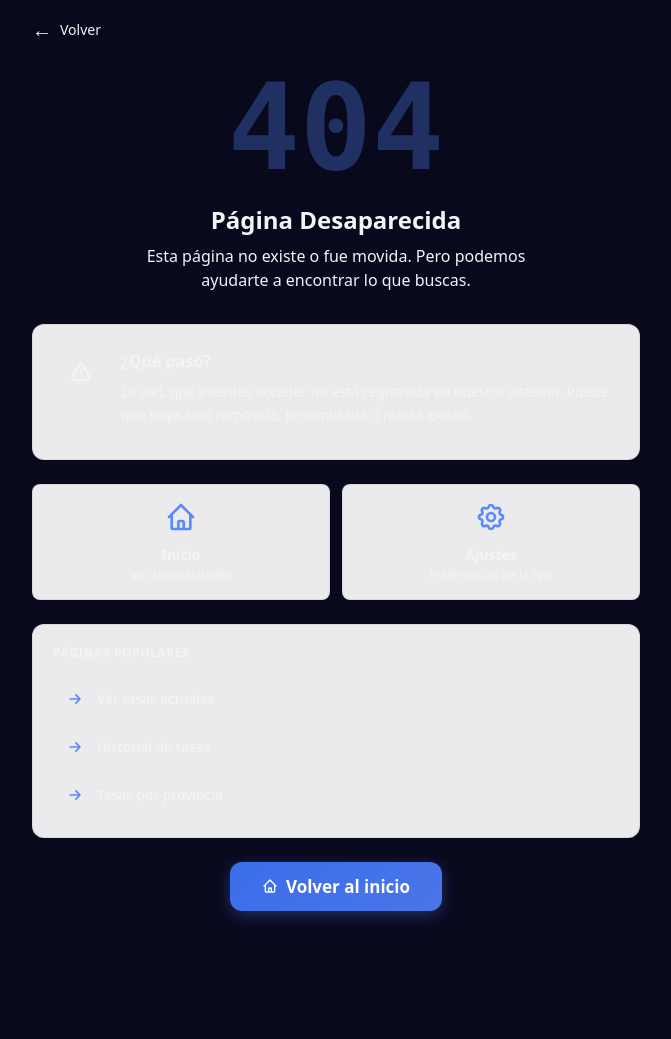
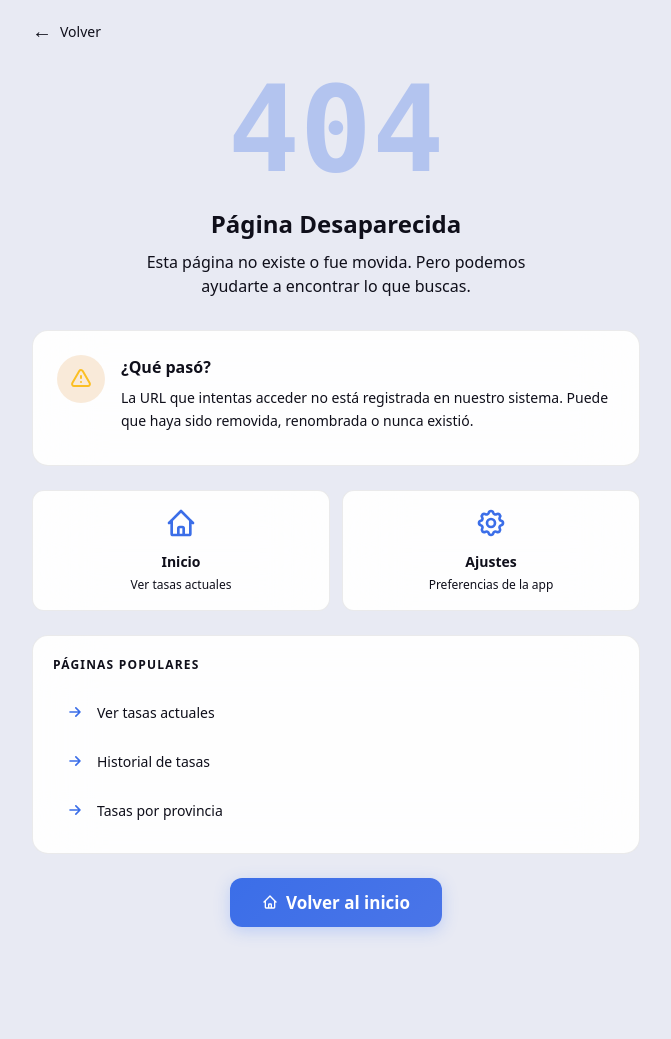
Before and after one commit to TASALO-TEAM/taso-app, a Flask app: template templates/error.html in a window 1280 px wide. Shown: the whole page, without its empty margins (304-975 px from the left). Before the commit the page ends 922 px from the top, so only its background shows below. Run offline with Flask 3, Linux system fonts and the light colour scheme; the template is opened without the code that fills it, so the values that code supplies are empty; parts of the project's set-up code (start-up, migrations or seed data) failed here and were passed over; some libraries are stand-ins or nearby versions.

Commit message:
fix: complete light mode overhaul with exact taso-ext values
CSS (tasalo.css):
- body.theme-light: EXACT values from taso-ext popup.css
  --bg: #e8eaf3, --text: #0f0f1a, --text2: #4a5070, --text3: #7880a0
  --neutral: #5b6070 (from popup.css, not generic Tailwind)
- Blobs: EXACT taso-ext newtab.css values (opacity 0.85, blur 30px)
- Background: EXACT taso-ext newtab.css gradient

base.html:
- Tailwind colors mapped to CSS variables: text: 'var(--text)'
- body uses inline style for guaranteed color: 'color: var(--text)'
- Removed 'text-gray-100' that was overriding CSS variables

error.html:
- Complete rewrite with pure CSS (no Tailwind color dependencies)
- All text uses var(--text) directly via inline styles
- Proper glass card effects with backdrop-filter
- Clean semantic HTML structure

Co-authored-by: Qwen-Coder <qwen-coder@alibabacloud.com>

```diff
--- a/static/css/tasalo.css
+++ b/static/css/tasalo.css
@@ -116,14 +115,14 @@ body.theme-dark {
   --glass-shadow-hover: 0 16px 48px rgba(91, 138, 255, 0.25);
 }
 
-/* System preference (auto mode) - aligned with taso-ext */
+/* System preference (auto mode) - aligned with taso-ext popup.css */
 @media (prefers-color-scheme: light) {
   :root {
-    --bg:           #f0f2f8;
+    --bg:           #e8eaf3;
     --bg-glass:     rgba(255, 255, 255, 0.92);
     --text:         #0f0f1a;
-    --text2:        #3d4260;
-    --text3:        #5a6080;
+    --text2:        #4a5070;
+    --text3:        #7880a0;
     --border:       rgba(0, 0, 0, 0.08);
     --border-accent:  rgba(59, 110, 224, 0.35);
     --accent:       #3b6ee8;
--- a/templates/base.html
+++ b/templates/base.html
@@ -31,9 +31,12 @@
       theme: {
         extend: {
           colors: {
-            accent: '#5b8aff',
-            'tasalo-bg': '#09091e',
-            'tasalo-bg-glass': 'rgba(16, 16, 42, 0.92)',
+            accent: 'var(--accent)',
+            'tasalo-bg': 'var(--bg)',
+            'tasalo-bg-glass': 'var(--bg-glass)',
+            text: 'var(--text)',
+            text2: 'var(--text2)',
+            text3: 'var(--text3)',
           },
           fontFamily: {
             mono: ['JetBrains Mono', 'monospace'],
@@ -46,7 +49,7 @@
 
   {% block head %}{% endblock %}
 </head>
-<body class="bg-tasalo-bg text-gray-100 font-ui min-h-screen">
+<body class="bg-tasalo-bg font-ui min-h-screen" style="background-color: var(--bg); color: var(--text);">
   <!-- Telegram Web App Init -->
   <script>
     const tg = window.Telegram.WebApp;
--- a/templates/error.html
+++ b/templates/error.html
@@ -3,48 +3,110 @@
 {% block title %}TASALO - Página Desaparecida{% endblock %}
 
 {% block content %}
+<style>
+  .error-page { padding: 0 0 2rem; }
+  .error-back {
+    display: inline-flex; align-items: center; gap: 0.5rem;
+    color: var(--text); text-decoration: none; transition: color 0.2s;
+    font-size: 0.875rem; font-weight: 500;
+  }
+  .error-back:hover { color: var(--accent); }
+  .error-number {
+    font-size: 120px; line-height: 1; font-family: var(--mono);
+    font-weight: 700; color: var(--accent); opacity: 0.3;
+    margin-bottom: 1rem; text-align: center;
+  }
+  .error-title {
+    font-size: 1.5rem; font-weight: 700; font-family: var(--ui);
+    color: var(--text); margin-bottom: 0.5rem; text-align: center;
+  }
+  .error-subtitle {
+    font-size: 1rem; color: var(--text); max-width: 28rem;
+    margin: 0 auto 2rem; text-align: center; line-height: 1.5;
+  }
+  .error-card {
+    background: var(--bg-glass); backdrop-filter: blur(var(--glass-blur));
+    border: 1px solid var(--border); border-radius: var(--r-lg);
+    padding: 1.5rem; margin-bottom: 1.5rem;
+  }
+  .error-alert-icon {
+    width: 3rem; height: 3rem; border-radius: 50%; flex-shrink: 0;
+    display: flex; align-items: center; justify-content: center;
+    background: rgba(217, 119, 6, 0.15);
+  }
+  .error-alert-icon svg { width: 1.5rem; height: 1.5rem; color: var(--warning); }
+  .error-h2 {
+    font-size: 1rem; font-weight: 600; font-family: var(--ui);
+    color: var(--text); margin-bottom: 0.5rem;
+  }
+  .error-p {
+    font-size: 0.875rem; color: var(--text); line-height: 1.625;
+  }
+  .error-actions {
+    display: grid; grid-template-columns: 1fr 1fr; gap: 0.75rem;
+    margin-bottom: 1.5rem;
+  }
+  .error-action {
+    display: flex; flex-direction: column; align-items: center;
+    background: var(--bg-glass); backdrop-filter: blur(var(--glass-blur));
+    border: 1px solid var(--border); border-radius: var(--r);
+    padding: 1rem; text-decoration: none; transition: border-color 0.2s;
+  }
+  .error-action:hover { border-color: var(--border-accent); }
+  .error-action svg { width: 2rem; height: 2rem; color: var(--accent); margin-bottom: 0.75rem; }
+  .error-action-label {
+    font-size: 0.875rem; font-weight: 600; color: var(--text);
+  }
+  .error-action-desc {
+    font-size: 0.75rem; color: var(--text); margin-top: 0.25rem;
+  }
+  .error-populars-h3 {
+    font-size: 0.75rem; font-weight: 700; font-family: var(--ui);
+    color: var(--text); text-transform: uppercase; letter-spacing: 0.1em;
+    margin-bottom: 1rem;
+  }
+  .error-link {
+    display: flex; align-items: center; gap: 0.75rem;
+    padding: 0.75rem; border-radius: 0.5rem; text-decoration: none;
+    transition: background 0.2s;
+  }
+  .error-link:hover { background: var(--accent-dim, rgba(59, 110, 224, 0.1)); }
+  .error-link svg { width: 1.25rem; height: 1.25rem; color: var(--accent); flex-shrink: 0; }
+  .error-link span {
+    font-size: 0.875rem; font-weight: 500; color: var(--text);
+  }
+  .error-cta { text-align: center; margin-top: 1.5rem; }
+</style>
+
+<div class="error-page">
   <!-- Back Button -->
-<header class="mb-6">
-  <a href="/" class="text-text hover:text-accent transition-colors inline-flex items-center gap-2">
-    <span class="text-xl">←</span>
-    <span class="text-sm font-medium">Volver</span>
+  <header style="margin-bottom: 1.5rem;">
+    <a href="/" class="error-back">
+      <span style="font-size: 1.25rem;">←</span>
+      <span>Volver</span>
     </a>
   </header>
 
   <!-- Main 404 Section -->
-<div class="text-center mb-8">
-  <!-- Large 404 Number -->
-  <div class="text-[120px] leading-none font-mono font-bold text-accent opacity-30 mb-4">
-    404
-  </div>
-
-  <!-- Title -->
-  <h1 class="text-2xl font-bold font-ui text-text mb-2">
-    Página Desaparecida
-  </h1>
-
-  <!-- Subtitle -->
-  <p class="text-text text-base max-w-md mx-auto mb-8">
+  <div style="text-align: center; margin-bottom: 2rem;">
+    <div class="error-number">404</div>
+    <h1 class="error-title">Página Desaparecida</h1>
+    <p class="error-subtitle">
       Esta página no existe o fue movida. Pero podemos ayudarte a encontrar lo que buscas.
     </p>
   </div>
 
-<!-- Missing Person Cards -->
-<div class="glass-card rounded-xl p-6 mb-6">
-  <div class="flex items-start gap-4 mb-2">
-    <!-- Alert Icon -->
-    <div class="flex-shrink-0 w-12 h-12 rounded-full bg-warning/15 flex items-center justify-center">
-      <svg class="w-6 h-6 text-warning" fill="none" stroke="currentColor" viewBox="0 0 24 24">
+  <!-- Explanation Card -->
+  <div class="error-card">
+    <div style="display: flex; align-items: flex-start; gap: 1rem; margin-bottom: 0.5rem;">
+      <div class="error-alert-icon">
+        <svg fill="none" stroke="currentColor" viewBox="0 0 24 24">
           <path stroke-linecap="round" stroke-linejoin="round" stroke-width="2" d="M12 9v2m0 4h.01m-6.938 4h13.856c1.54 0 2.502-1.667 1.732-3L13.732 4c-.77-1.333-2.694-1.333-3.464 0L3.34 16c-.77 1.333.192 3 1.732 3z"/>
         </svg>
       </div>
-
-    <!-- Content -->
-    <div class="flex-1 text-left">
-      <h2 class="text-base font-semibold font-ui text-text mb-2">
-        ¿Qué pasó?
-      </h2>
-      <p class="text-text text-sm leading-relaxed">
+      <div style="flex: 1;">
+        <h2 class="error-h2">¿Qué pasó?</h2>
+        <p class="error-p">
           La URL que intentas acceder no está registrada en nuestro sistema.
           Puede que haya sido removida, renombrada o nunca existió.
         </p>
@@ -53,66 +115,57 @@
   </div>
 
   <!-- Quick Actions -->
-<div class="grid grid-cols-2 gap-3 mb-6">
-  <a href="/" class="glass-card rounded-lg p-4 text-center hover:border-accent/40 hover:bg-glass transition-all group">
-    <div class="mb-3">
-      <svg class="w-8 h-8 mx-auto text-accent" fill="none" stroke="currentColor" viewBox="0 0 24 24">
+  <div class="error-actions">
+    <a href="/" class="error-action">
+      <svg fill="none" stroke="currentColor" viewBox="0 0 24 24">
         <path stroke-linecap="round" stroke-linejoin="round" stroke-width="2" d="M3 12l2-2m0 0l7-7 7 7M5 10v10a1 1 0 001 1h3m10-11l2 2m-2-2v10a1 1 0 01-1 1h-3m-6 0a1 1 0 001-1v-4a1 1 0 011-1h2a1 1 0 011 1v4a1 1 0 001 1m-6 0h6"/>
       </svg>
-    </div>
-    <div class="text-sm font-semibold text-text">Inicio</div>
-    <div class="text-xs text-text mt-0.5">Ver tasas actuales</div>
+      <span class="error-action-label">Inicio</span>
+      <span class="error-action-desc">Ver tasas actuales</span>
     </a>
-
-  <a href="/settings" class="glass-card rounded-lg p-4 text-center hover:border-accent/40 hover:bg-glass transition-all group">
-    <div class="mb-3">
-      <svg class="w-8 h-8 mx-auto text-accent" fill="none" stroke="currentColor" viewBox="0 0 24 24">
+    <a href="/settings" class="error-action">
+      <svg fill="none" stroke="currentColor" viewBox="0 0 24 24">
         <path stroke-linecap="round" stroke-linejoin="round" stroke-width="2" d="M10.325 4.317c.426-1.756 2.924-1.756 3.35 0a1.724 1.724 0 002.573 1.066c1.543-.94 3.31.826 2.37 2.37a1.724 1.724 0 001.065 2.572c1.756.426 1.756 2.924 0 3.35a1.724 1.724 0 00-1.066 2.573c.94 1.543-.826 3.31-2.37 2.37a1.724 1.724 0 00-2.572 1.065c-.426 1.756-2.924 1.756-3.35 0a1.724 1.724 0 00-2.573-1.066c-1.543.94-3.31-.826-2.37-2.37a1.724 1.724 0 00-1.065-2.572c-1.756-.426-1.756-2.924 0-3.35a1.724 1.724 0 001.066-2.573c-.94-1.543.826-3.31 2.37-2.37.996.608 2.296.07 2.572-1.065z"/>
         <path stroke-linecap="round" stroke-linejoin="round" stroke-width="2" d="M15 12a3 3 0 11-6 0 3 3 0 016 0z"/>
       </svg>
-    </div>
-    <div class="text-sm font-semibold text-text">Ajustes</div>
-    <div class="text-xs text-text mt-0.5">Preferencias de la app</div>
+      <span class="error-action-label">Ajustes</span>
+      <span class="error-action-desc">Preferencias de la app</span>
     </a>
   </div>
 
   <!-- Popular Pages -->
-<div class="glass-card rounded-xl p-5 mb-6">
-  <h3 class="text-xs font-bold font-ui text-text uppercase tracking-wider mb-4">
-    Páginas Populares
-  </h3>
-  <div class="space-y-1">
-    <a href="/" class="flex items-center gap-3 p-3 rounded-lg hover:bg-accent/10 transition-colors group">
-      <svg class="w-5 h-5 text-accent" fill="none" stroke="currentColor" viewBox="0 0 24 24">
+  <div class="error-card" style="padding: 1.25rem;">
+    <h3 class="error-populars-h3">Páginas Populares</h3>
+    <div style="display: flex; flex-direction: column; gap: 0.25rem;">
+      <a href="/" class="error-link">
+        <svg fill="none" stroke="currentColor" viewBox="0 0 24 24">
           <path stroke-linecap="round" stroke-linejoin="round" stroke-width="2" d="M13 7l5 5m0 0l-5 5m5-5H6"/>
         </svg>
-      <span class="text-text text-sm font-medium">Ver tasas actuales</span>
+        <span>Ver tasas actuales</span>
       </a>
-    <a href="/history" class="flex items-center gap-3 p-3 rounded-lg hover:bg-accent/10 transition-colors group">
-      <svg class="w-5 h-5 text-accent" fill="none" stroke="currentColor" viewBox="0 0 24 24">
+      <a href="/history" class="error-link">
+        <svg fill="none" stroke="currentColor" viewBox="0 0 24 24">
           <path stroke-linecap="round" stroke-linejoin="round" stroke-width="2" d="M13 7l5 5m0 0l-5 5m5-5H6"/>
         </svg>
-      <span class="text-text text-sm font-medium">Historial de tasas</span>
+        <span>Historial de tasas</span>
       </a>
-    <a href="/provincias" class="flex items-center gap-3 p-3 rounded-lg hover:bg-accent/10 transition-colors group">
-      <svg class="w-5 h-5 text-accent" fill="none" stroke="currentColor" viewBox="0 0 24 24">
+      <a href="/provincias" class="error-link">
+        <svg fill="none" stroke="currentColor" viewBox="0 0 24 24">
           <path stroke-linecap="round" stroke-linejoin="round" stroke-width="2" d="M13 7l5 5m0 0l-5 5m5-5H6"/>
         </svg>
-      <span class="text-text text-sm font-medium">Tasas por provincia</span>
+        <span>Tasas por provincia</span>
       </a>
     </div>
   </div>
 
   <!-- Back to Home CTA -->
-<div class="text-center">
-  <button
-    onclick="window.location.href='/'"
-    class="btn-primary-v2 inline-flex items-center gap-2 py-3 px-8"
-  >
-    <svg class="w-4 h-4" fill="none" stroke="currentColor" viewBox="0 0 24 24">
+  <div class="error-cta">
+    <button onclick="window.location.href='/'" class="btn-primary-v2" style="display: inline-flex; align-items: center; gap: 0.5rem; padding: 0.75rem 2rem;">
+      <svg style="width: 1rem; height: 1rem;" fill="none" stroke="currentColor" viewBox="0 0 24 24">
         <path stroke-linecap="round" stroke-linejoin="round" stroke-width="2" d="M3 12l2-2m0 0l7-7 7 7M5 10v10a1 1 0 001 1h3m10-11l2 2m-2-2v10a1 1 0 01-1 1h-3m-6 0a1 1 0 001-1v-4a1 1 0 011-1h2a1 1 0 011 1v4a1 1 0 001 1m-6 0h6"/>
       </svg>
       Volver al inicio
     </button>
   </div>
+</div>
 {% endblock %}
```
Also changed, not shown: other parts of static/css/tasalo.css (+17 -17 lines). Lines whose indentation alone changed are shown as unchanged.
